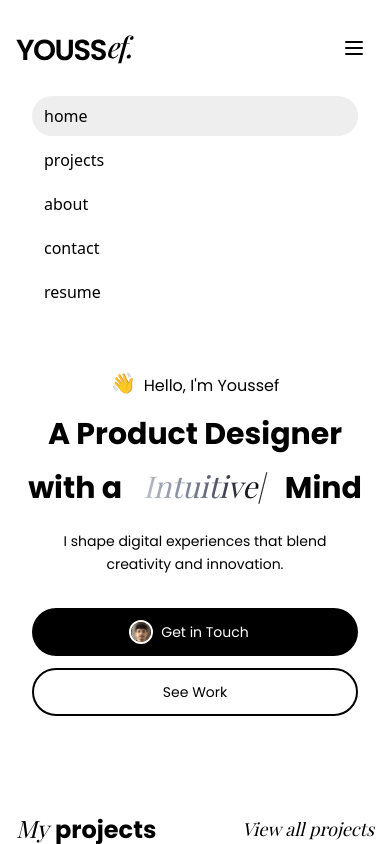
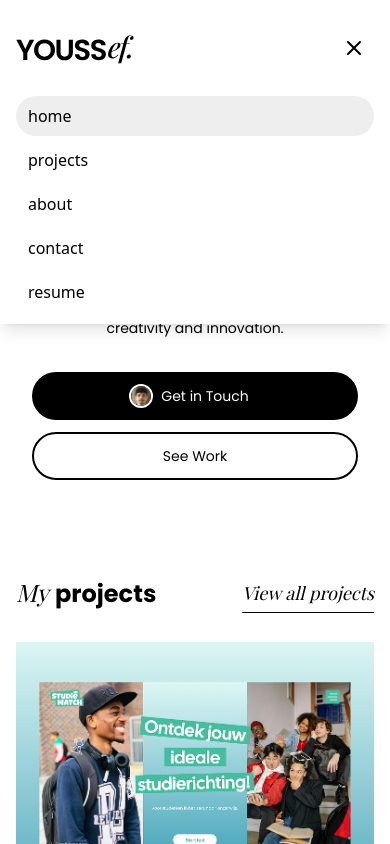
Before and after one commit to Y0ussy/Youssef-Auassar, a React (Vite) app: page / in a window 390 px wide. Both pictures are taken after a click on the button 354 px from the left and 48 px from the top of the page. Shown: the top 844 px of the page. Built offline with nearby package versions, Linux system fonts and the light colour scheme; a web font is replaced by a local one.

Commit message:
refactor Navigation component to toggle menu icon and improve mobile navigation styling

```diff
--- a/src/components/Navigation.jsx
+++ b/src/components/Navigation.jsx
@@ -81,6 +81,21 @@ function Navigation() {
 						className="md:hidden text-black p-2"
 						onClick={() => setIsMenuOpen(!isMenuOpen)}
 					>
+						{isMenuOpen ? (
+							<svg
+								className="w-6 h-6 sm:w-7 sm:h-7"
+								fill="none"
+								stroke="currentColor"
+								viewBox="0 0 24 24"
+							>
+								<path
+									strokeLinecap="round"
+									strokeLinejoin="round"
+									strokeWidth={2}
+									d="M6 18L18 6M6 6l12 12"
+								/>
+							</svg>
+						) : (
 							<svg
 								className="w-6 h-6 sm:w-7 sm:h-7"
 								fill="none"
@@ -94,12 +109,13 @@ function Navigation() {
 									d="M4 6h16M4 12h16M4 18h16"
 								/>
 							</svg>
+						)}
 					</button>
 				</div>
 
 				{/* Mobile Navigation */}
 				{isMenuOpen && (
-					<div className="md:hidden bg-white/95 backdrop-blur-md">
+					<div className="md:hidden absolute top-full left-0 right-0 bg-white shadow-lg">
 						<div className="px-2 pt-2 pb-3 space-y-1">
 							<Link
 								to="/"
```
Lines whose indentation alone changed are shown as unchanged.
